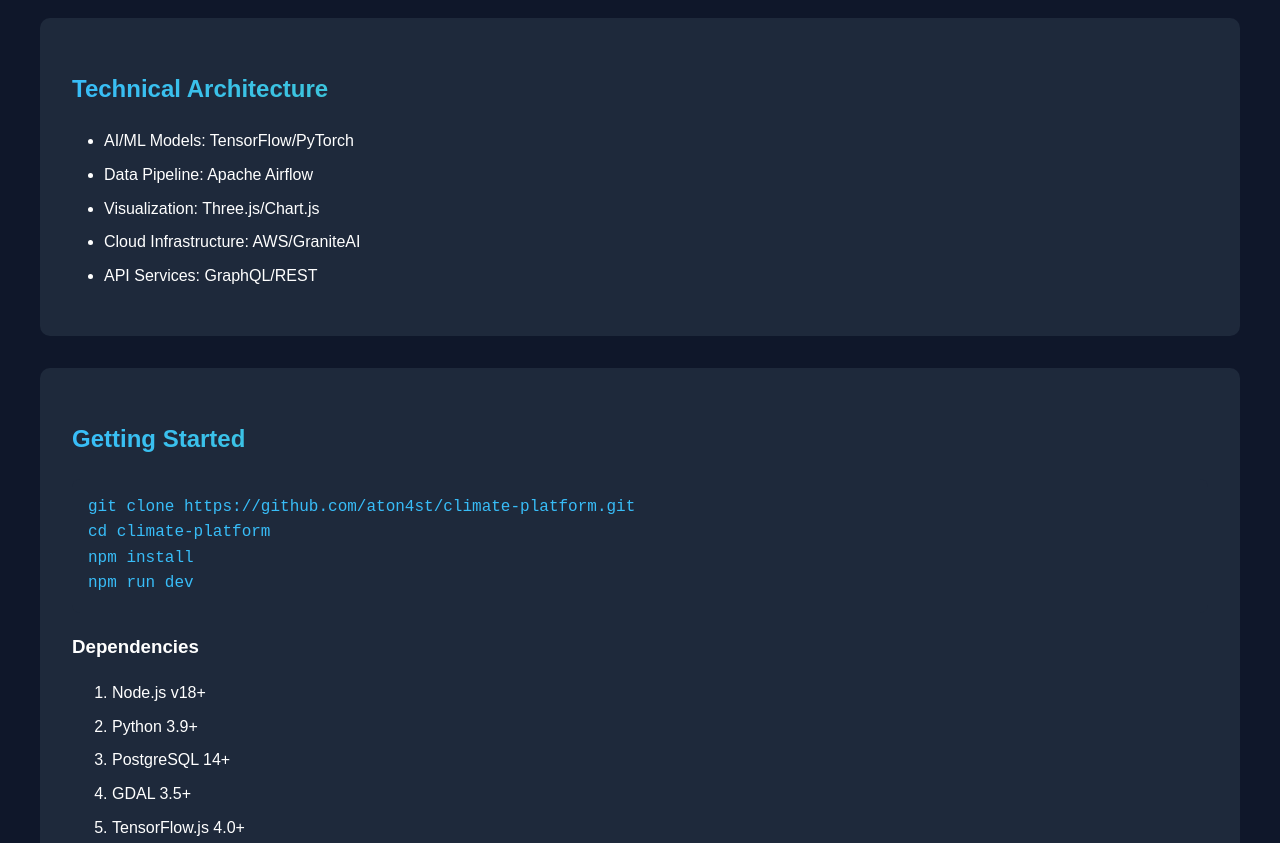
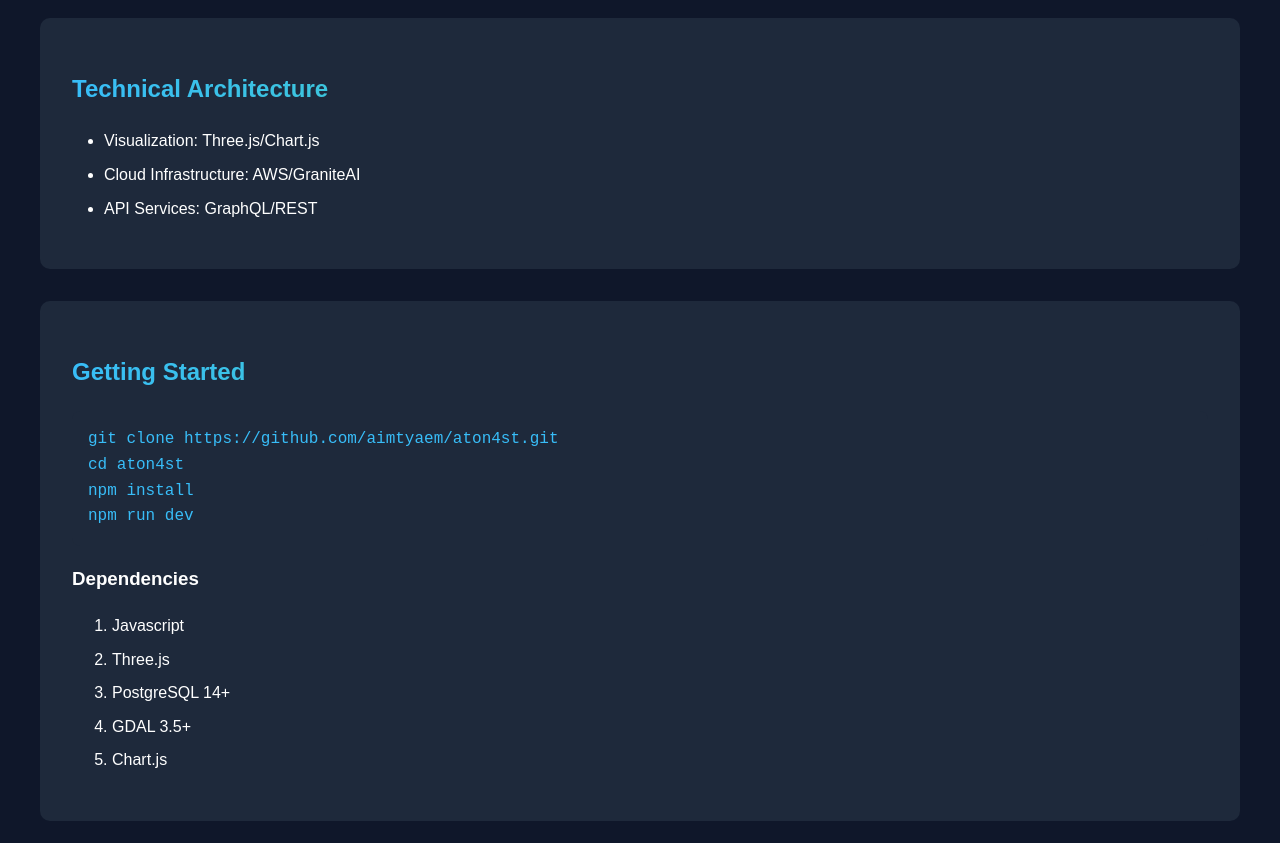
Before and after one commit to aimtyaem/aton4st, a plain HTML site: page about.html in a window 1280 px wide. Shown: the part 680-1523 px from the top of the page. Drawn offline with Linux system fonts and the light colour scheme.

Commit message:
Update about.html
Updated

```diff
--- a/about.html
+++ b/about.html
@@ -159,8 +159,8 @@
         <div class="section">
             <h2>Technical Architecture</h2>
             <ul>
-                <li>AI/ML Models: TensorFlow/PyTorch</li>
-                <li>Data Pipeline: Apache Airflow</li>
+
+
                 <li>Visualization: Three.js/Chart.js</li>
                 <li>Cloud Infrastructure: AWS/GraniteAI</li>
                 <li>API Services: GraphQL/REST</li>
@@ -169,18 +169,18 @@
 
         <div class="section">
             <h2>Getting Started</h2>
-            <pre><code>git clone https://github.com/aton4st/climate-platform.git
-cd climate-platform
+            <pre><code>git clone https://github.com/aimtyaem/aton4st.git
+cd aton4st
 npm install
 npm run dev</code></pre>
 
             <h3>Dependencies</h3>
             <ol>
-                <li>Node.js v18+</li>
-                <li>Python 3.9+</li>
+                <li>Javascript</li>
+                <li>Three.js</li>
                 <li>PostgreSQL 14+</li>
                 <li>GDAL 3.5+</li>
-                <li>TensorFlow.js 4.0+</li>
+                <li>Chart.js</li>
             </ol>
         </div>
 
```
